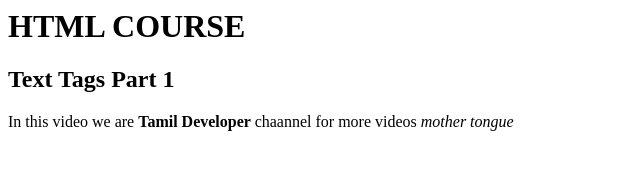
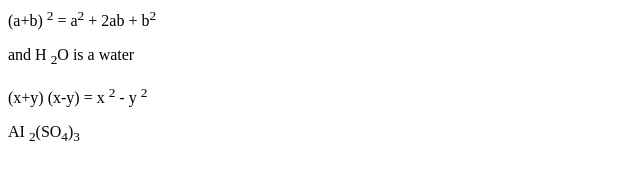
Before and after one commit to tariq0217/frontend-practice, a plain HTML site: page index.html in a window 1280 px wide. Shown: the whole page, without its empty margins (0-640 px from the left). Drawn offline with Linux system fonts and the light colour scheme.

Commit message:
subscript & superscript

```diff
--- a/index.html
+++ b/index.html
@@ -3,11 +3,20 @@
         <title>My First Web Page</title>
     </head>
     <body>
-    <h1>HTML COURSE </h1>
+    <!--<h1>HTML COURSE </h1>
     <h2>Text Tags Part 1</h2>
 
-    <p>In this video we are <b>Tamil Developer </b>  chaannel for more videos <i>mother tongue </i> </p>
-    </body>
+    <p>In this video we are <b>Tamil Developer </b>  chaannel for more videos <i>mother tongue </i> </p> -->
+
+      <p> (a+b) <sup>2</sup> = a<sup>2</sup> + 2ab + b<sup>2</sup> </p>
+      <p> and H <sub>2</sub>O is a water</p>
+
+      <p>(x+y) (x-y) = x <sup>2</sup> - y <sup>2</sup> </p>
+      <p>AI <sub>2</sub>(SO<sub>4</sub>)<sub>3</sub> </p>
+
+
+
+</body>
 
 
 </html>
```
